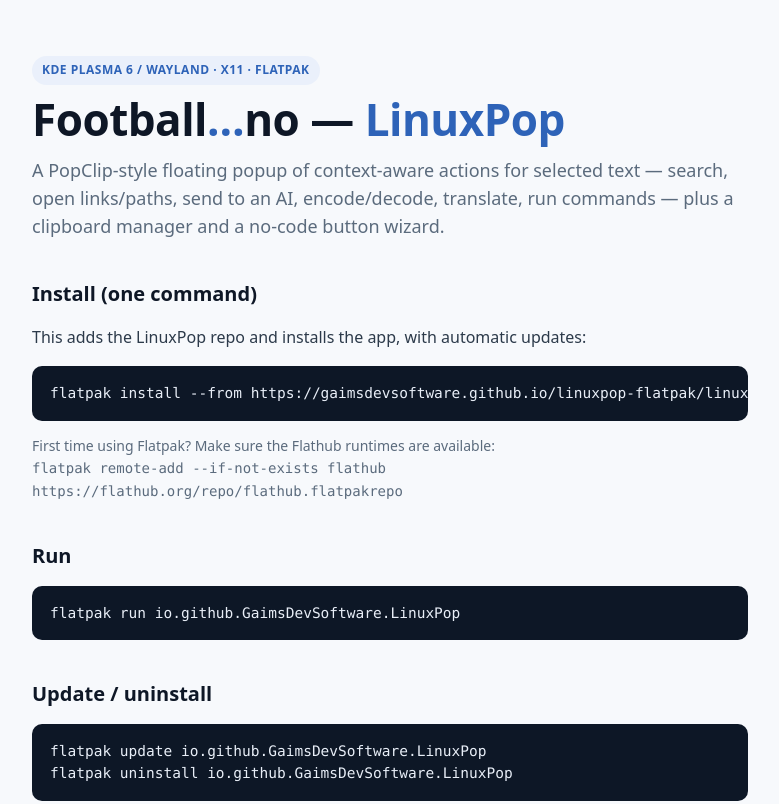
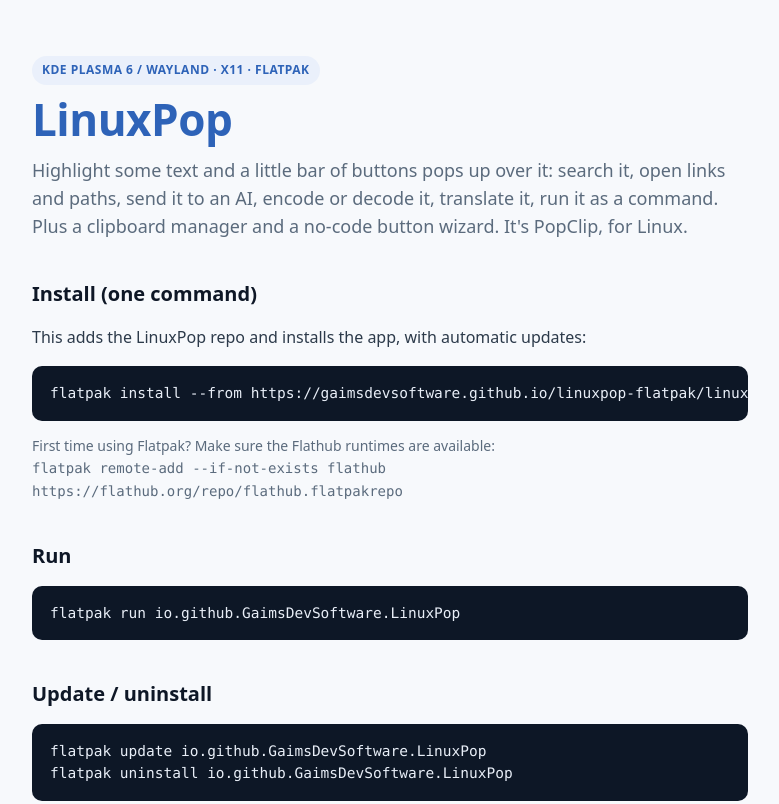
Before and after one commit to GaimsDevSoftware/linuxpop-flatpak, a plain HTML site: page index.html in a window 1280 px wide. Shown: the top 804 px of the page, without its empty margins (250-1029 px from the left). Drawn offline with Linux system fonts and the light colour scheme.

Commit message:
site: humanize install page + repo descriptions, remove em dashes and the leftover header

```diff
--- a/index.html
+++ b/index.html
@@ -28,10 +28,10 @@
 <body>
 <div class="wrap">
   <span class="pill">KDE Plasma 6 / Wayland · X11 · Flatpak</span>
-  <h1>Football<span class="pop">…</span>no — <span class="pop">LinuxPop</span></h1>
-  <p class="sub">A PopClip-style floating popup of context-aware actions for selected text —
-  search, open links/paths, send to an AI, encode/decode, translate, run commands — plus a
-  clipboard manager and a no-code button wizard.</p>
+  <h1><span class="pop">LinuxPop</span></h1>
+  <p class="sub">Highlight some text and a little bar of buttons pops up over it: search it,
+  open links and paths, send it to an AI, encode or decode it, translate it, run it as a
+  command. Plus a clipboard manager and a no-code button wizard. It's PopClip, for Linux.</p>
 
   <h2>Install (one command)</h2>
   <p>This adds the LinuxPop repo and installs the app, with automatic updates:</p>
```
Also changed, not shown: 2 other files.
